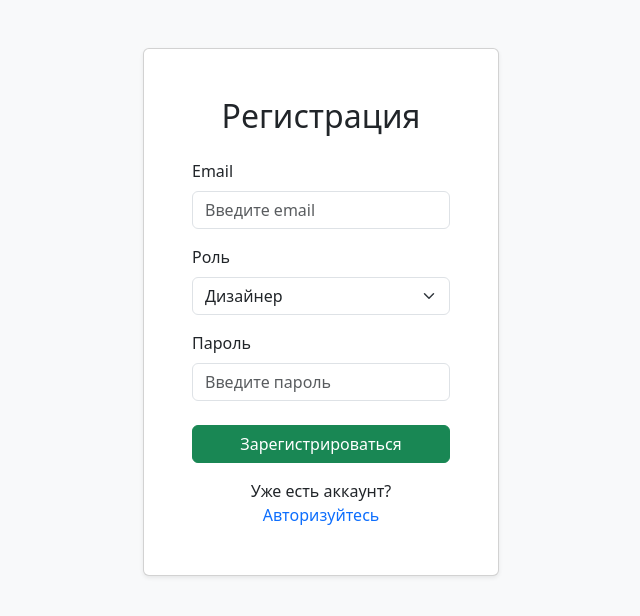
After one commit to 2Stepan/Practica_zaivka, a Django app: page /register/ in a window 1280 px wide. The commit adds this page. Shown: the top 616 px of the page, without its empty margins (319-959 px from the left). Run offline with Django 5.2, Linux system fonts and the light colour scheme.

Commit message:
Готовая аторизация и регистрация со стилями, но без сессий, создана строка login пользователя в добавление заявки, для работы с сессиями

```diff
--- a/Bid/Bid/urls.py
+++ b/Bid/Bid/urls.py
@@ -16,7 +16,7 @@ Including another URLconf
 """
 from django.contrib import admin
 from django.urls import path
-from Bidapp.views import show, add, view_requests, get, update, delete
+from Bidapp.views import show, add, view_requests, get, update, delete, login, reg
 
 urlpatterns = [
     path('admin/', admin.site.urls),
@@ -26,4 +26,6 @@ urlpatterns = [
     path('update/<int:request_id>/', update, name='update'),
     path('delete/<int:request_id>/', delete, name='delete'),
     path('request_get/', get, name='request_get'),
+    path('auth/', login, name = 'auth'),
+    path('register/', reg),
 ]
--- a/Bid/Bidapp/templates/create/index.html
+++ b/Bid/Bidapp/templates/create/index.html
@@ -20,6 +20,11 @@
                             <div class="mb-3">
                                 <label for="client_name" class="form-label">Имя клиента *</label>
                                 <input type="text" class="form-control" id="client_name" name="client_name" required>
+                            </div>
+                            <div class="mb-3">
+                                <label for="client_email" class="form-label">Email клиента</label>
+                                <input type="email" class="form-control" id="client_email" name="client_email"
+                                       value="{{ request.user.email }}" readonly>
                             </div>
                             <div class="mb-3">
                                 <label for="contacts" class="form-label">Контакты *</label>
--- /dev/null
+++ b/Bid/Bidapp/templates/register/index.html
@@ -0,0 +1,52 @@
+<!DOCTYPE html>
+<html lang="ru">
+<head>
+    <meta charset="UTF-8">
+    <meta name="viewport" content="width=device-width, initial-scale=1.0">
+    <title>Регистрация</title>
+    <link href="https://cdn.jsdelivr.net/npm/bootstrap@5.3.0/dist/css/bootstrap.min.css" rel="stylesheet">
+</head>
+<body class="bg-light">
+    <div class="container">
+        <div class="row justify-content-center">
+            <div class="col-md-6 col-lg-4">
+                <div class="card mt-5 shadow-sm">
+                    <div class="card-body p-4 p-md-5">
+                        <h2 class="card-title text-center mb-4">Регистрация</h2>
+                        {% if message %}
+                            <div class="alert alert-info">{{ message }}</div>
+                        {% endif %}
+                        <form action="/register/" method="POST">
+                            {% csrf_token %}
+                            <div class="mb-3">
+                                <label for="email" class="form-label">Email</label>
+                                <input type="email" class="form-control" id="email" name="email" placeholder="Введите email" required>
+                            </div>
+                            <div class="mb-3">
+                                <label for="role" class="form-label">Роль</label>
+                                <select class="form-select" id="role" name="role" required>
+                                    <option value="designer">Дизайнер</option>
+                                    <option value="backend">Программист Backend</option>
+                                    <option value="frontend">Программист Frontend</option>
+                                    <option value="fullstack">Fullstack-разработчик</option>
+                                    <option value="manager">Менеджер</option>
+                                </select>
+</div>
+
+                            <div class="mb-4">
+                                <label for="password" class="form-label">Пароль</label>
+                                <input type="password" class="form-control" id="password" name="password" placeholder="Введите пароль" required>
+                            </div>
+                            <button type="submit" class="btn btn-success w-100 mb-3">Зарегистрироваться</button>
+                            <div class="text-center">
+                                <p class="mb-0">Уже есть аккаунт? <a href="/auth" class="text-decoration-none">Авторизуйтесь</a></p>
+                            </div>
+                        </form>
+                    </div>
+                </div>
+            </div>
+        </div>
+    </div>
+    <script src="https://cdn.jsdelivr.net/npm/bootstrap@5.3.0/dist/js/bootstrap.bundle.min.js"></script>
+</body>
+</html>
--- a/Bid/Bidapp/views.py
+++ b/Bid/Bidapp/views.py
@@ -1,10 +1,63 @@
 from django.shortcuts import render, redirect, get_object_or_404
-from .models import Request
+from .models import Request, users
+from django.contrib.auth.hashers import make_password
+from django.contrib.auth.hashers import check_password
 # Create your views here.
 
 #Артем
 def show(request):
     return render(request, 'main/index.html')
+
+def reg(request):
+    if request.method == 'POST':
+        email = request.POST.get('email')
+        password = request.POST.get('password')
+        role = request.POST.get('role')  # Получаем выбранную роль
+
+        if users.objects.filter(email=email).exists():
+            print("Такой пользователь уже существует!")
+            data = {"header": "Такой пользователь существует", "message": "Попробуйте снова!"}
+            return render(request, "register/index.html", context=data)
+
+        hashed_password = make_password(password)
+
+        users.objects.create(
+            email=email,
+            password=hashed_password,
+            role=role  # Сохраняем выбранную роль
+        )
+
+        data = {"header": email, "message": "Добро пожаловать!"}
+        return render(request, "main/index.html", context=data)
+
+    return render(request, 'register/index.html')
+
+
+from django.contrib.auth.hashers import check_password
+
+def login(request):
+    if request.method == 'POST':
+        email = request.POST.get('email')
+        password = request.POST.get('password')
+
+        # Пользователь с указанным email
+        user = users.objects.filter(email=email).first()
+
+        # Проверяем, существует ли пользователь и совпадает ли пароль
+        if user and check_password(password, user.password):
+            print("Вы вошли в аккаунт, Поздравляем!")
+            data = {"header": email, "message": "Добро пожаловать!"}
+            return render(request, 'main/index.html', context=data)
+        else:
+            print("Нет аккаунта!")
+            data = {"header": "Неправильный пароль", "message": "Попробуйте снова!"}
+            return render(request, 'auth/index.html', context=data)
+
+    print("Страница отрендерилась!")
+    return render(request, 'auth/index.html')
+
+
+
 
 def add(request):
     if request.method == 'POST':
```
Also changed, not shown: Bid/Bidapp/models.py (+16 -0 lines), Bid/Bidapp/templates/auth/index.html (added, +41 -0 lines), Bid/Bidapp/templates/main/index.html (+27 -0 lines), Bid/Bidapp/templates/requests/index.html (+2 -8 lines), Bid/Bidapp/migrations/0001_initial.py (deleted).
